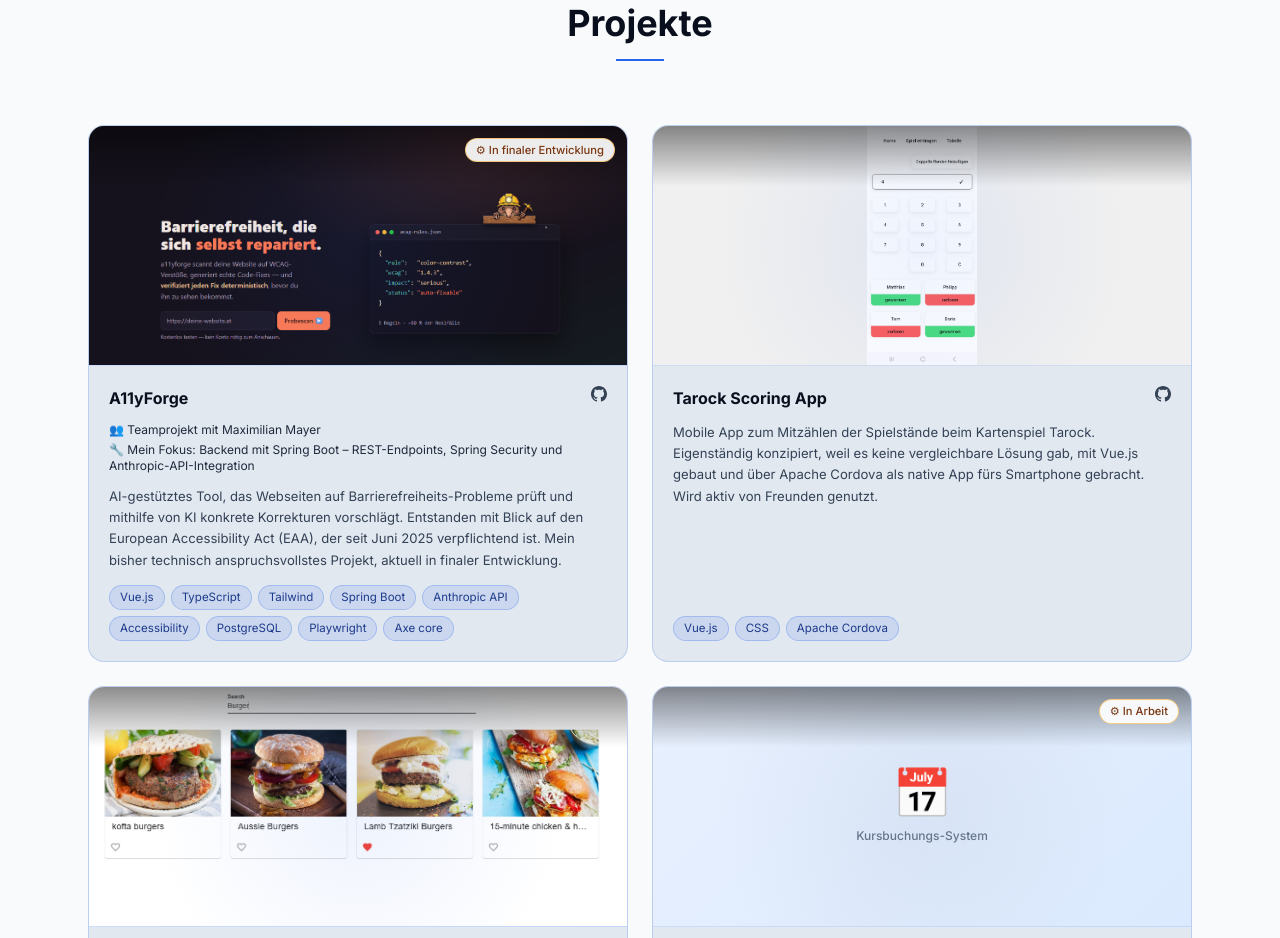
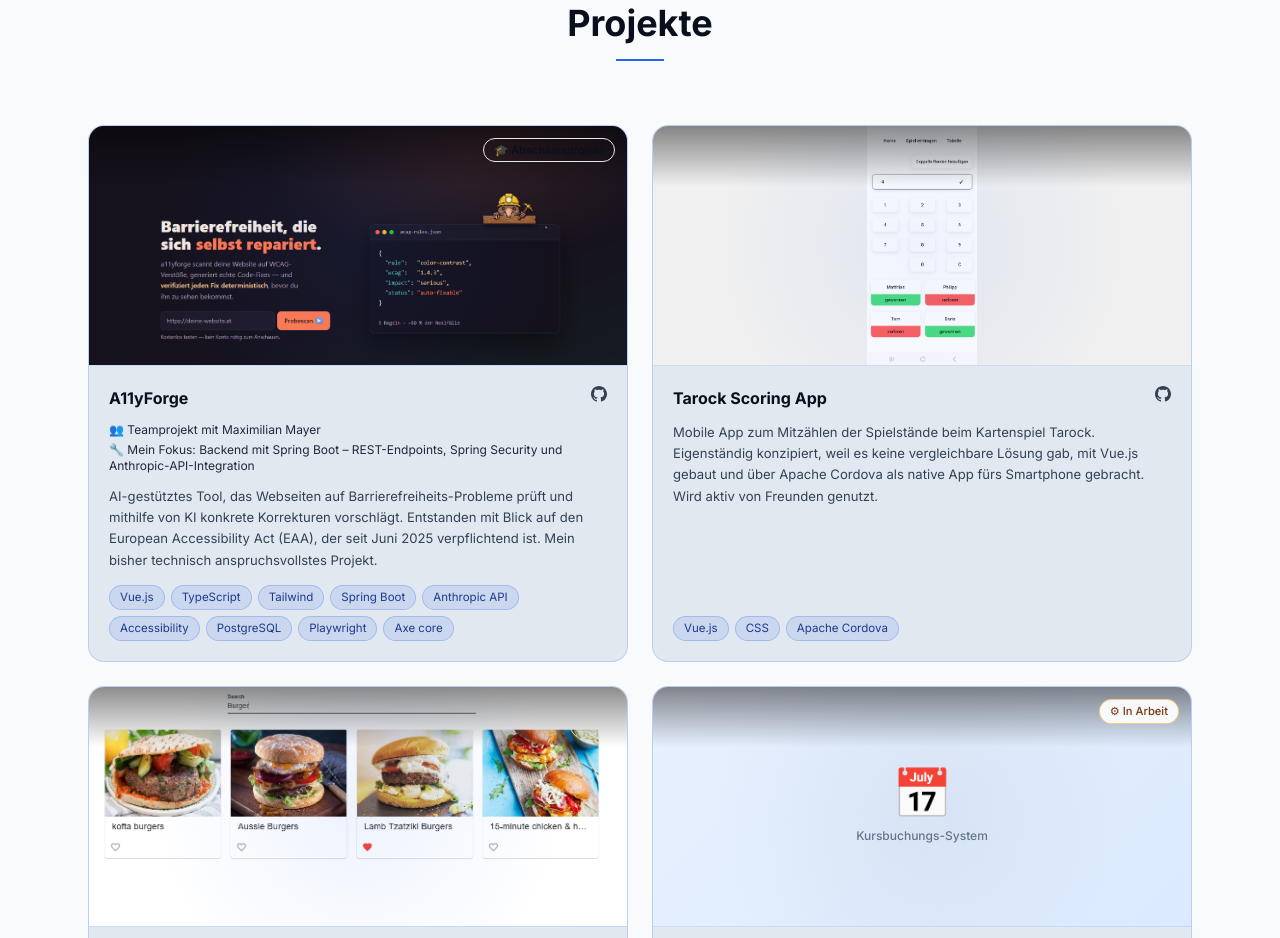
Before and after one commit to philippreischer/philippreischer.github.io, a website: page index.html in a window 1280 px wide. Shown: the part 3000-3938 px from the top of the page. Drawn offline with nearby package versions, Linux system fonts and the light colour scheme; files that its build step writes are made by us from their sources.

Commit message:
content(projects): mark A11yForge as completed graduation project

```diff
--- a/index.html
+++ b/index.html
@@ -469,7 +469,7 @@
           <a href="https://github.com/a11yforge/a11yforge" class="card-link-overlay" target="_blank" rel="noopener" aria-label="A11yForge – GitHub-Repository öffnen"></a>
           <div class="project-preview">
             <img src="img/a11yforge-screenshot.png" alt="Screenshot von A11yForge mit automatisch korrigierten Barrierefreiheits-Problemen">
-            <div class="project-status wip">⚙ In finaler Entwicklung</div>
+            <div class="project-status">🎓 Abschlussprojekt</div>
           </div>
           <div class="project-body">
             <div class="flex items-start justify-between gap-4 mb-3">
@@ -491,7 +491,7 @@
               AI-gestütztes Tool, das Webseiten auf Barrierefreiheits-Probleme prüft und
               mithilfe von KI konkrete Korrekturen vorschlägt. Entstanden mit Blick auf den
               European Accessibility Act (EAA), der seit Juni 2025 verpflichtend ist.
-              Mein bisher technisch anspruchsvollstes Projekt, aktuell in finaler Entwicklung.
+              Mein bisher technisch anspruchsvollstes Projekt.
             </p>
             <div class="project-tags">
               <span class="project-tag">Vue.js</span>
```
